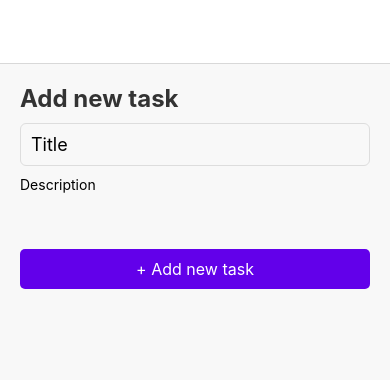
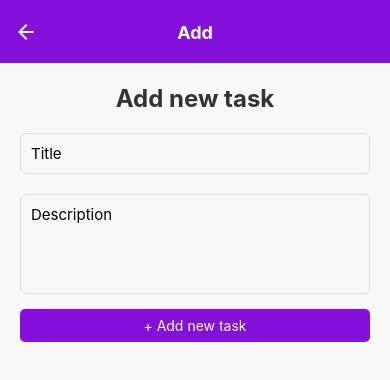
Before and after one commit to ozayo/ReactNative-Todo-App, a React Native app: screen /Add in a window 390 px wide. Shown: the top 380 px of the page. Built offline with nearby package versions, Linux system fonts and the light colour scheme.

Commit message:
fix style

```diff
--- a/styles/globalStyles.js
+++ b/styles/globalStyles.js
@@ -1,4 +1,3 @@
-// styles/globalStyles.js
 import { StyleSheet } from 'react-native';
 
 export const globalStyles = StyleSheet.create({
@@ -8,31 +7,109 @@ export const globalStyles = StyleSheet.create({
     backgroundColor: '#f8f8f8',
   },
   text: {
-    fontSize: 18,
+    fontSize: 16,
     color: '#333',
   },
   h1: {
     fontSize: 24,
     fontWeight: 'bold',
     color: '#333',
+    marginBottom: 10,
+    textAlign: 'center',
+  },
+  h2: {
+    fontSize: 18,
+    fontWeight: 'bold',
+    color: '#333',
+    marginBottom: 5,
+    marginTop: 5,
+  },
+  itemtitle: {
+    fontWeight: 'bold',
+    marginBottom: 5,
+    paddingVertical: 8,
+    fontSize: 16,
   },
   input: {
     borderWidth: 1,
     borderColor: '#ddd',
     padding: 10,
     marginVertical: 10,
-    fontSize: 18,
+    fontSize: 15,
     borderRadius: 6,
   },
+  inputDesc: {
+    borderWidth: 1,
+    borderColor: '#ddd',
+    padding: 10,
+    marginVertical: 10,
+    fontSize: 15,
+    borderRadius: 6,
+    height: 100,
+    textAlignVertical: 'top',
+  },
   button: {
-    backgroundColor: '#6200ea',
-    padding: 10,
+    backgroundColor: '#8610db',
+    paddingVertical: 8,
+    paddingHorizontal: 10,
     marginVertical: 5,
     borderRadius: 5,
     alignItems: 'center',
   },
   buttonText: {
     color: '#fff',
-    fontSize: 16,
+    fontSize: 14,
+  },
+  TopButton: {
+    paddingVertical: 6,
+    paddingHorizontal: 10,
+    backgroundColor: '#fff',
+    borderRadius: 5,
+    borderColor: '#a745ee',
+    borderWidth: 1,
+  },
+  TopButtonText: {
+    color: '#8610db',
+    fontSize: 14,
+    fontWeight: 'bold',
+  },
+  header: {
+    backgroundColor: '#8610db',
+  },
+   buttonDelete: {
+    backgroundColor: '#f34e1d',
+    paddingVertical: 8,
+    paddingHorizontal: 10,
+    marginVertical: 5,
+    borderRadius: 5,
+    alignItems: 'center',
+  },
+  headerTitle: {
+    fontWeight: 'bold',
+    color: '#fff',
+    fontSize: 18,
+  },
+  headerTint: {
+    color: '#fff',
+  },
+  itemContainer: {
+    flexDirection: 'row',
+    alignItems: 'center',
+    marginBottom: 10,
+    borderWidth: 1,
+    borderColor: '#ddd',
+    borderRadius: 5,
+    paddingVertical: 8,
+    paddingHorizontal: 10,
+    backgroundColor: '#e8e8e8',
+  },
+  itemImage: {
+    width: 20,
+    height: 20,
+    marginRight: 10,
+  },
+  itemTitle: {
+    fontWeight: 'bold',
+    fontSize: 13,
   },
 });
```
